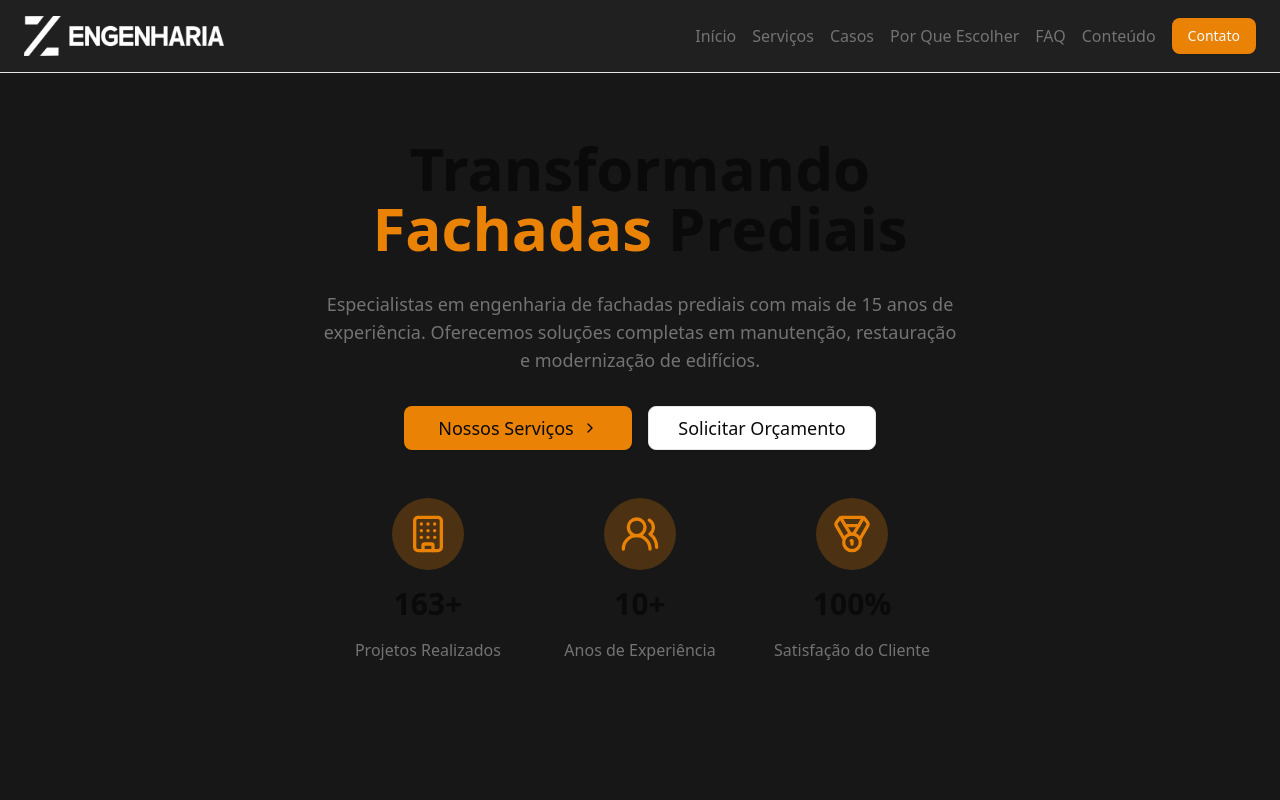
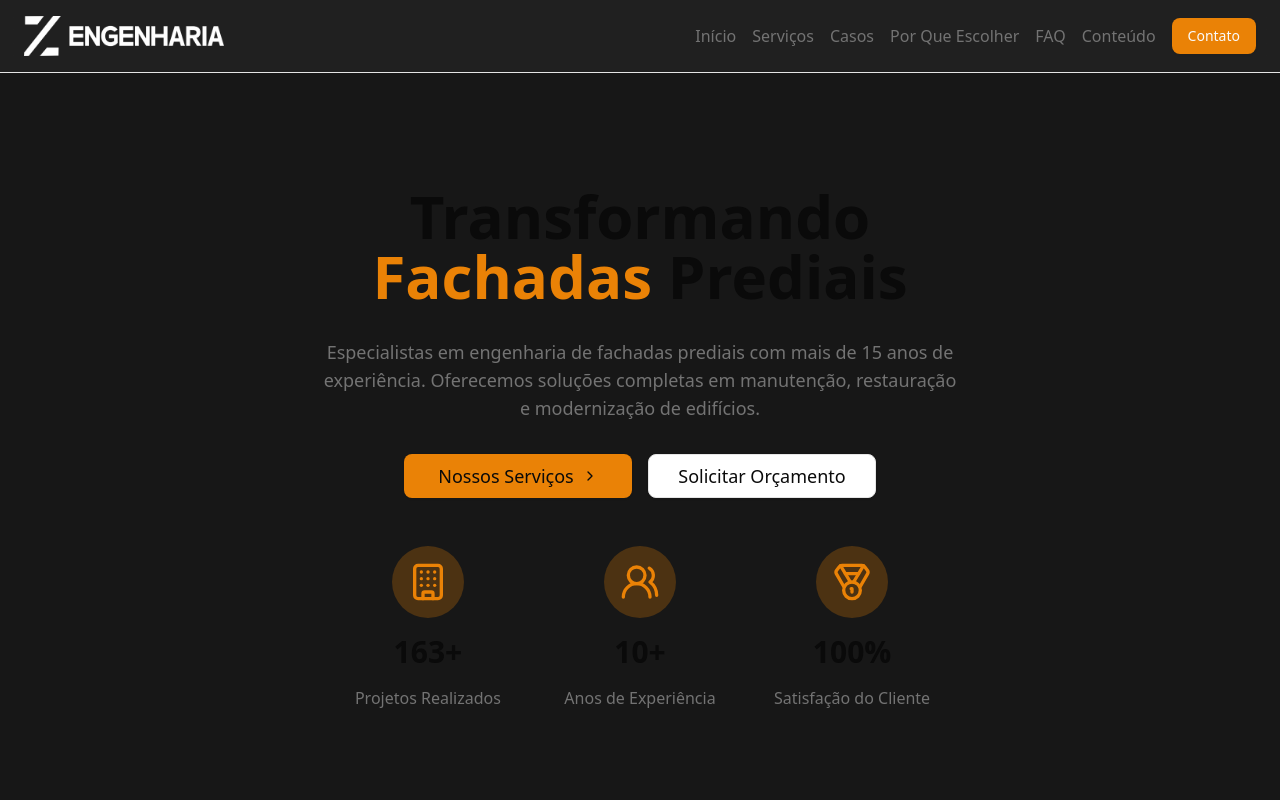
Before and after one commit to JonesGit4/zengenharia-site, a Next.js app: page / in a window 1280 px wide. Shown: the top 800 px of the page. Built offline with nearby package versions, Linux system fonts and the light colour scheme.

Commit message:
fix: add padding to Hero section for improved layout

```diff
--- a/app/sections/Hero.tsx
+++ b/app/sections/Hero.tsx
@@ -12,7 +12,7 @@ const Hero = () => {
   return (
     <section
       id="hero"
-      className="flex flex-col items-center justify-center w-full h-screen bg-neutral-900"
+      className="flex flex-col items-center justify-center pt-24 2xl:p-0 w-full h-screen bg-neutral-900"
     >
       <h1 className="text-2xl md:text-6xl 2xl:text-8xl font-extrabold text-foreground text-center">
         Transformando <br /> <span className="text-primary">Fachadas</span>{" "}
```
